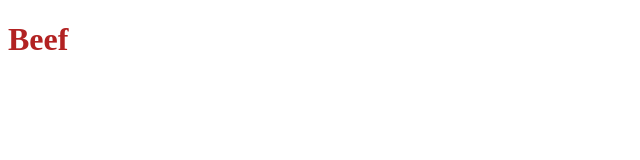
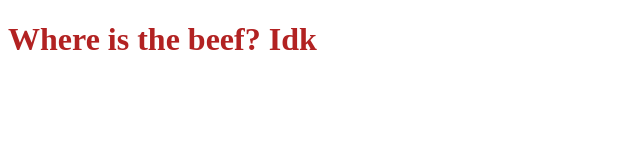
Before and after one commit to maxcell/prince-twitch, a plain HTML site: page index.html in a window 1280 px wide. Shown: the whole page, without its empty margins (0-640 px from the left). Drawn offline with Linux system fonts and the light colour scheme.

```diff
--- a/index.html
+++ b/index.html
@@ -8,7 +8,7 @@
 </head>
 
 <body>
-  <h1 id="special-text" style="color:firebrick;">Beef</h1>
+  <h1 id="special-text" style="color:firebrick;">Where is the beef? Idk</h1>
   <script>
     (() => {
       let counter = 1;
```
